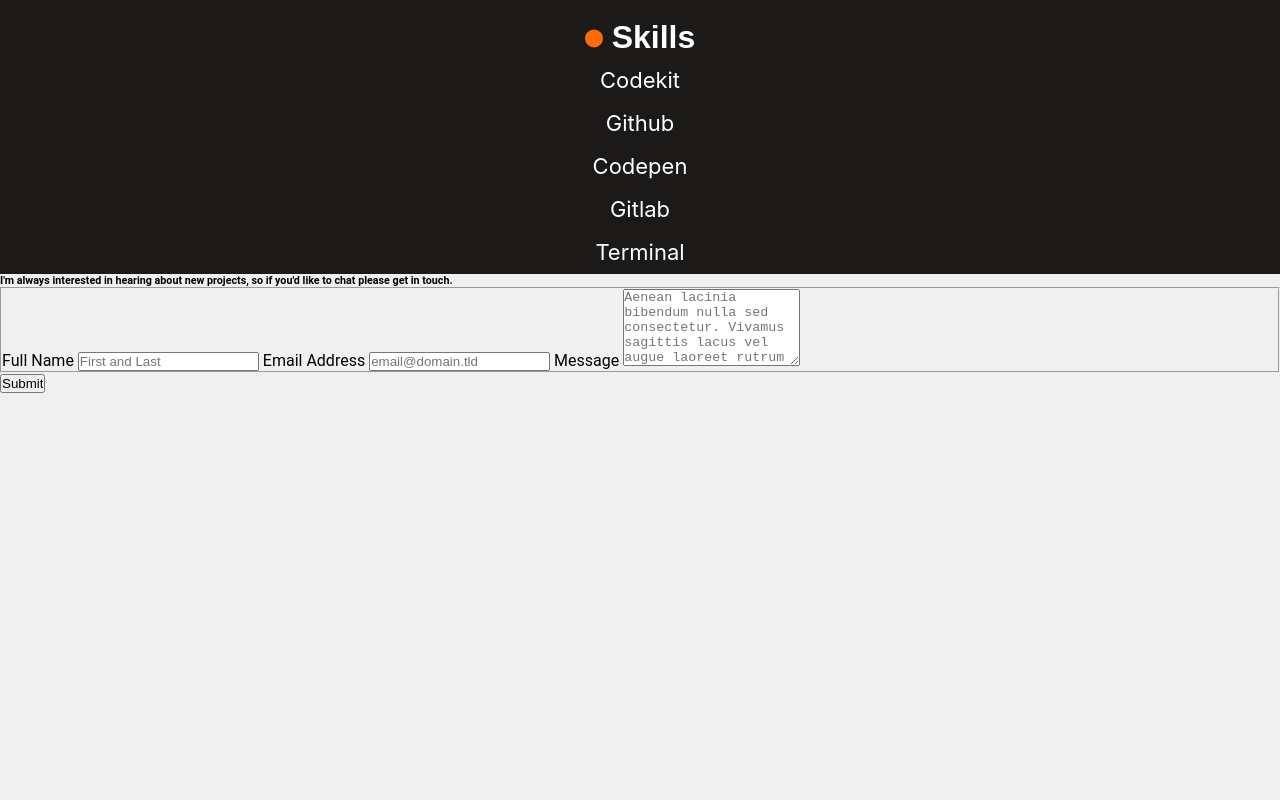
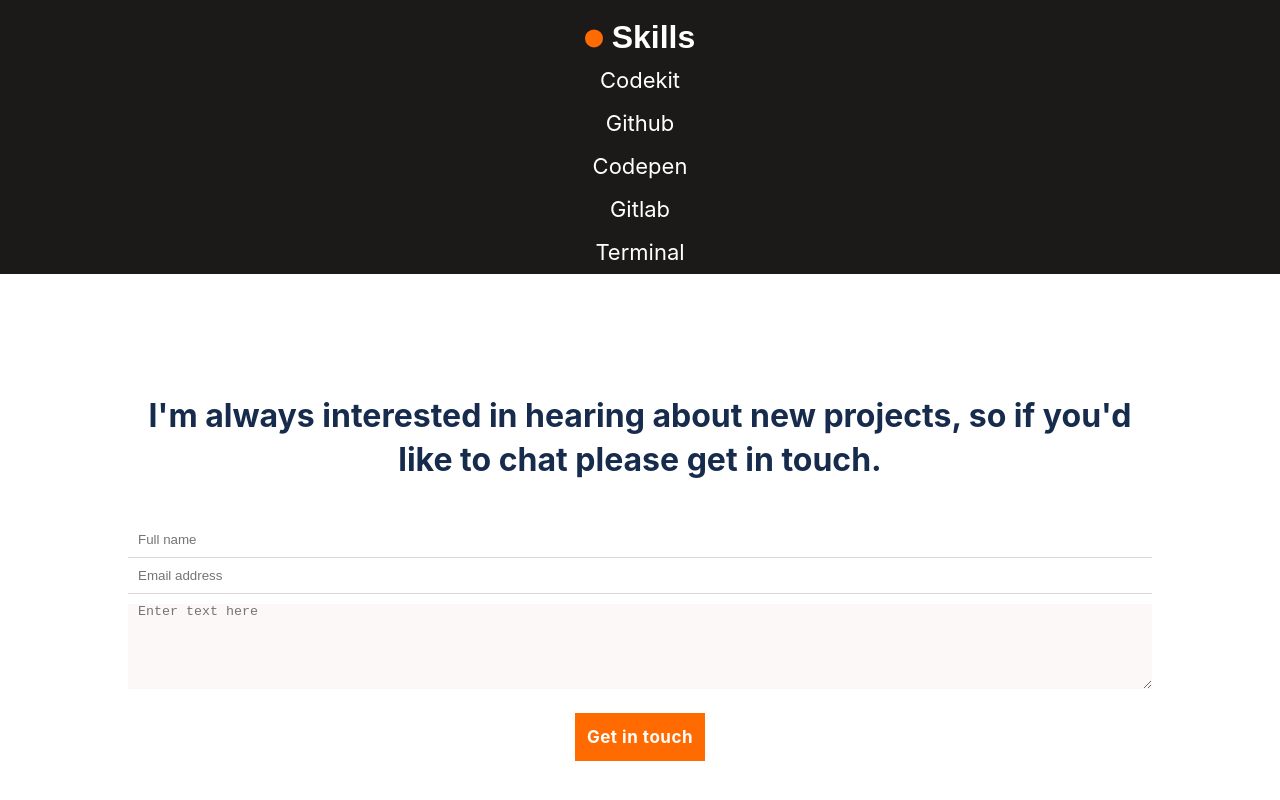
Before and after one commit to Oscar-Espinoza/Portfolio-page, a plain HTML site: page index.html in a window 1280 px wide. Shown: the part 5468-6268 px from the top of the page. Before the commit the page ends 5861 px from the top, so only its background shows below. Drawn offline with Linux system fonts and the light colour scheme.

Commit message:
Contact form style added

```diff
--- a/index.html
+++ b/index.html
@@ -188,21 +188,18 @@
     </div>
   </section>
 
-  <section>
+  <section class="contact-form-section">
 
     <h6>I'm always interested in hearing about new projects, so if you'd like to chat please get in touch.</h6>
 
     <form name="simple-contact-form" accept-charset="utf-8" action="https://formspree.io/f/mjvzpwnz" method="post">
       <fieldset id="fs-frm-inputs">
-        <label for="full-name">Full Name</label>
-        <input type="text" maxlength="30" name="name" id="full-name" placeholder="First and Last" required="">
-        <label for="email-address">Email Address</label>
-        <input type="email" name="_replyto" id="email-address" placeholder="email@domain.tld" required="">
-        <label for="message">Message</label>
-        <textarea rows="5" maxlength="500" name="message" id="message" placeholder="Aenean lacinia bibendum nulla sed consectetur. Vivamus sagittis lacus vel augue laoreet rutrum faucibus dolor auctor. Donec ullamcorper nulla non metus auctor fringilla nullam quis risus." required=""></textarea>
+        <input type="text" maxlength="30" name="name" id="full-name" placeholder="Full name" required="">
+        <input type="email" name="_replyto" id="email-address" placeholder="Email address" required="">
+        <textarea rows="5" maxlength="500" name="message" id="message" placeholder="Enter text here" required=""></textarea>
         <input type="hidden" name="_subject" id="email-subject" value="Contact Form Submission">
       </fieldset>
-      <input type="submit" value="Submit">
+      <input type="submit" value="Get in touch" class="btn-submit">
     </form>
 
   </section>
--- a/style.css
+++ b/style.css
@@ -331,3 +331,78 @@ ul {
   font-size: 22px;
   line-height: 43px;
 }
+
+/* ---- contact form ---- */
+
+.contact-form-section {
+  display: flex;
+  flex-direction: column;
+  background: #fff;
+  min-height: 100vh;
+  align-items: center;
+  gap: 50px;
+  padding-top: 120px;
+}
+
+.contact-form-section h6, form {
+  width: 80%;
+}
+
+.contact-form-section form {
+  display: flex;
+  flex-direction: column;
+  align-items: center;
+  gap: 24px;
+}
+
+.contact-form-section h6 {
+  font-family: 'Inter';
+  font-style: normal;
+  font-weight: 700;
+  font-size: 32px;
+  line-height: 44px;
+  text-align: center;
+  color: #172B4D;
+}
+
+.contact-form-section label {
+  font-family: 'Inter';
+  font-style: normal;
+  font-weight: 400;
+  font-size: 15px;
+  line-height: 24px;
+  color: #979493;
+}
+
+#fs-frm-inputs {
+  display: flex;
+  flex-direction: column;
+  border: none;
+  gap: 10px;
+  width: 100%;
+}
+
+#fs-frm-inputs input, textarea {
+  border-style: none none solid none;
+  border-bottom: 1px solid #dbd8d7;
+  padding: 0 0 10px 10px;
+}
+
+#fs-frm-inputs textarea {
+  background: #FBF8F7;
+  border: none;
+}
+
+.btn-submit {
+  background: #ff6b00;
+  border: none;
+  padding: 12px;
+  color: #fff;
+  font-family: 'Inter';
+  font-style: normal;
+  font-weight: 700;
+  font-size: 17px;
+  line-height: 24px;
+  letter-spacing: 0.03em;
+  color: #FFFFFF;
+}
```
